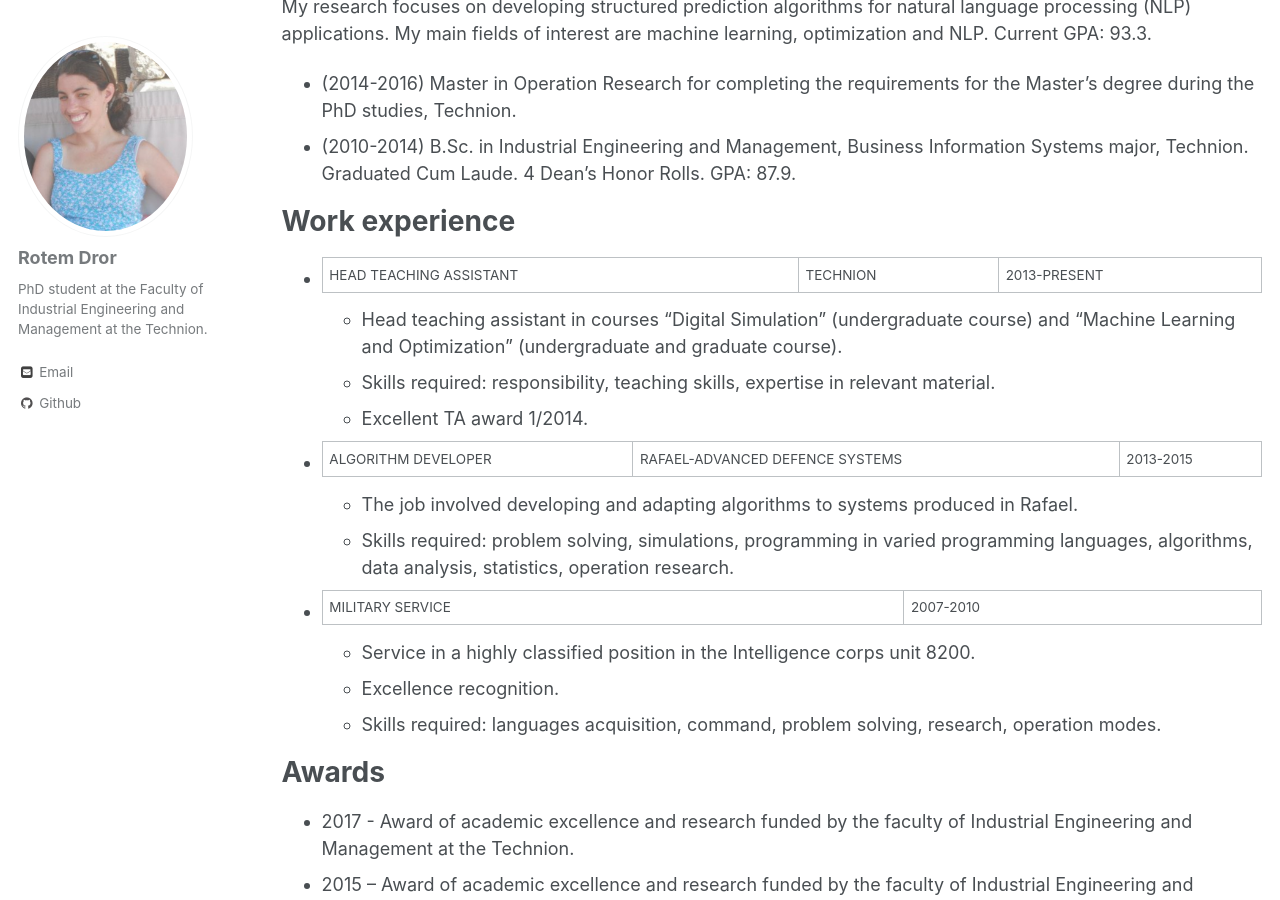
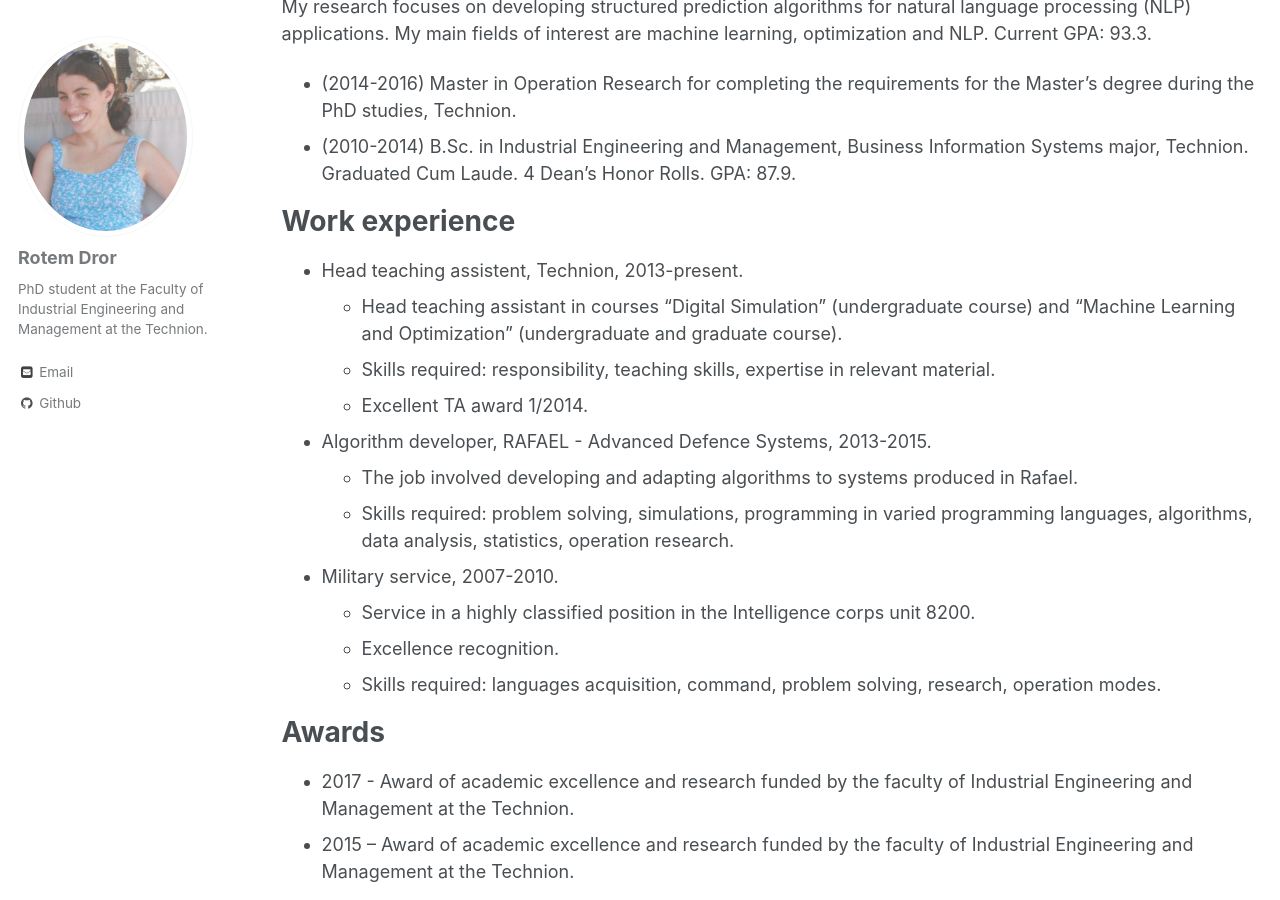
Before and after one commit to rtmdrr/rtmdrr.github.io, a Jekyll site: the page built from _pages/cv.md, in a window 1280 px wide and 900 px high, scrolled down 291 px. Built offline with Jekyll 4.4.1, drawn with Linux system fonts in a browser that asks for light colours.

Commit message:
Update cv.md

```diff
--- a/_pages/cv.md
+++ b/_pages/cv.md
@@ -20,16 +20,16 @@ My research focuses on developing structured prediction algorithms for natural l
 
 Work experience
 ======
-* HEAD TEACHING ASSISTANT | TECHNION | 2013-PRESENT
+* Head teaching assistent, Technion, 2013-present.
   * Head teaching assistant in courses "Digital Simulation" (undergraduate course) and "Machine Learning and Optimization" (undergraduate and graduate course).
   * Skills required: responsibility, teaching skills, expertise in relevant material.
   * Excellent TA award 1/2014.
 
-* ALGORITHM DEVELOPER | RAFAEL-ADVANCED DEFENCE SYSTEMS | 2013-2015
+* Algorithm developer, RAFAEL - Advanced Defence Systems, 2013-2015.
   * The job involved developing and adapting algorithms to systems produced in Rafael.
   * Skills required: problem solving, simulations, programming in varied programming languages, algorithms, data analysis, statistics, operation research.
 
-* MILITARY SERVICE | 2007-2010
+* Military service, 2007-2010.
   * Service in a highly classified position in the Intelligence corps unit 8200.
   * Excellence recognition.
   * Skills required: languages acquisition, command, problem solving, research, operation modes.
```
